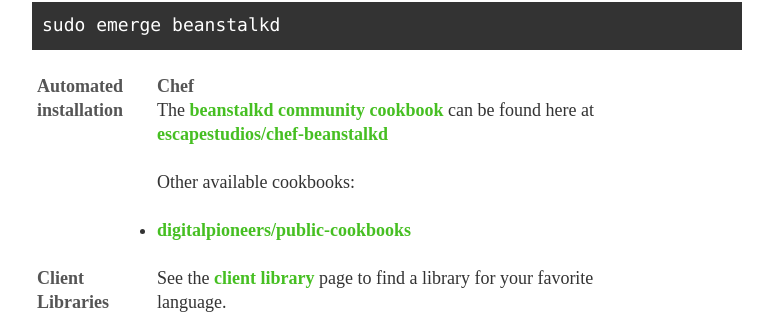
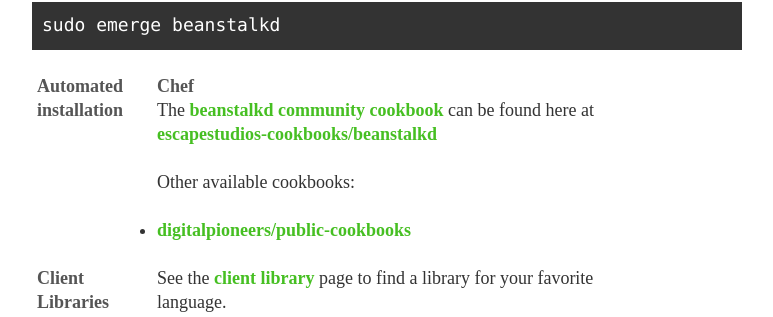
Before and after one commit to beanstalkd/beanstalkd, a Jekyll site: the page built from download.md, in a window 1280 px wide and 900 px high, scrolled down 1524 px. Shown: the part 202-519 px from the top of the window, without its empty margins (253-1026 px from the left). Built offline with Jekyll 4.4.1, drawn with Linux system fonts in a browser that asks for light colours; Markdown is read by kramdown in place of the engine named in the settings; comment, search, counter and statistics services are not loaded.

Commit message:
Updated download.md - escapestudios repo changes

```diff
--- a/download.md
+++ b/download.md
@@ -92,7 +92,7 @@
 
 ### Chef
 
-The [beanstalkd community cookbook](http://community.opscode.com/cookbooks/beanstalkd) can be found here at [escapestudios/chef-beanstalkd](https://github.com/escapestudios/chef-beanstalkd)
+The [beanstalkd community cookbook](http://community.opscode.com/cookbooks/beanstalkd) can be found here at [escapestudios-cookbooks/beanstalkd](https://github.com/escapestudios-cookbooks/beanstalkd)
 
 Other available cookbooks:
 
```
